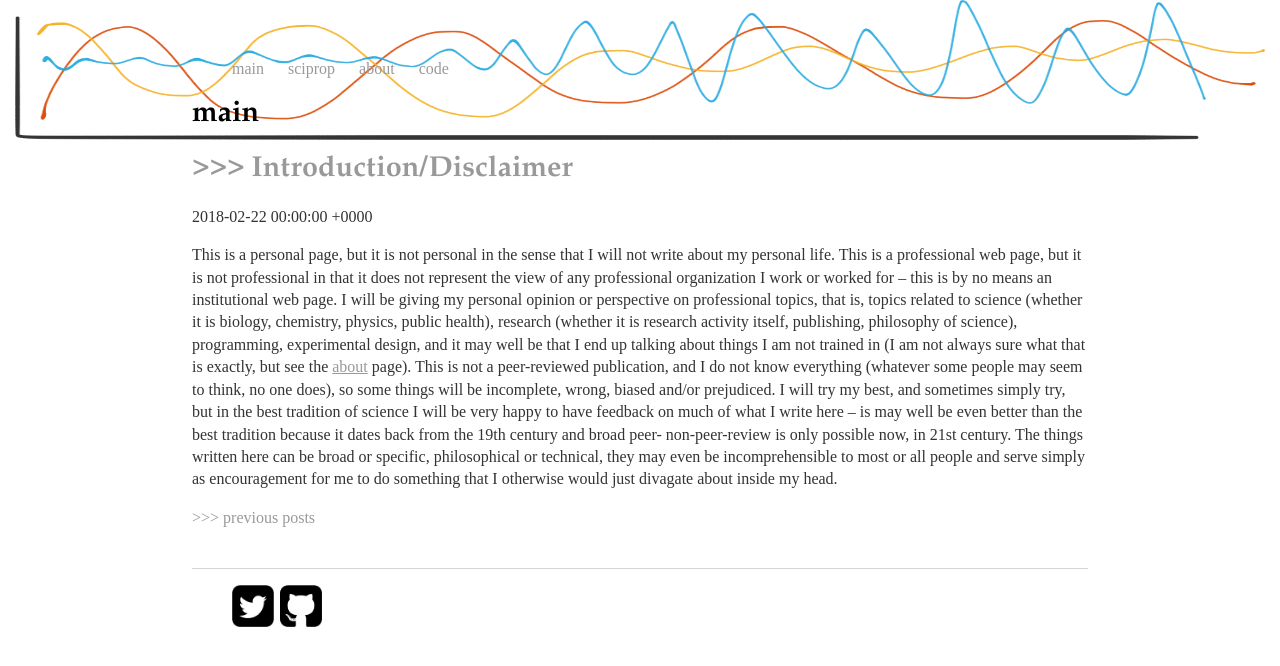
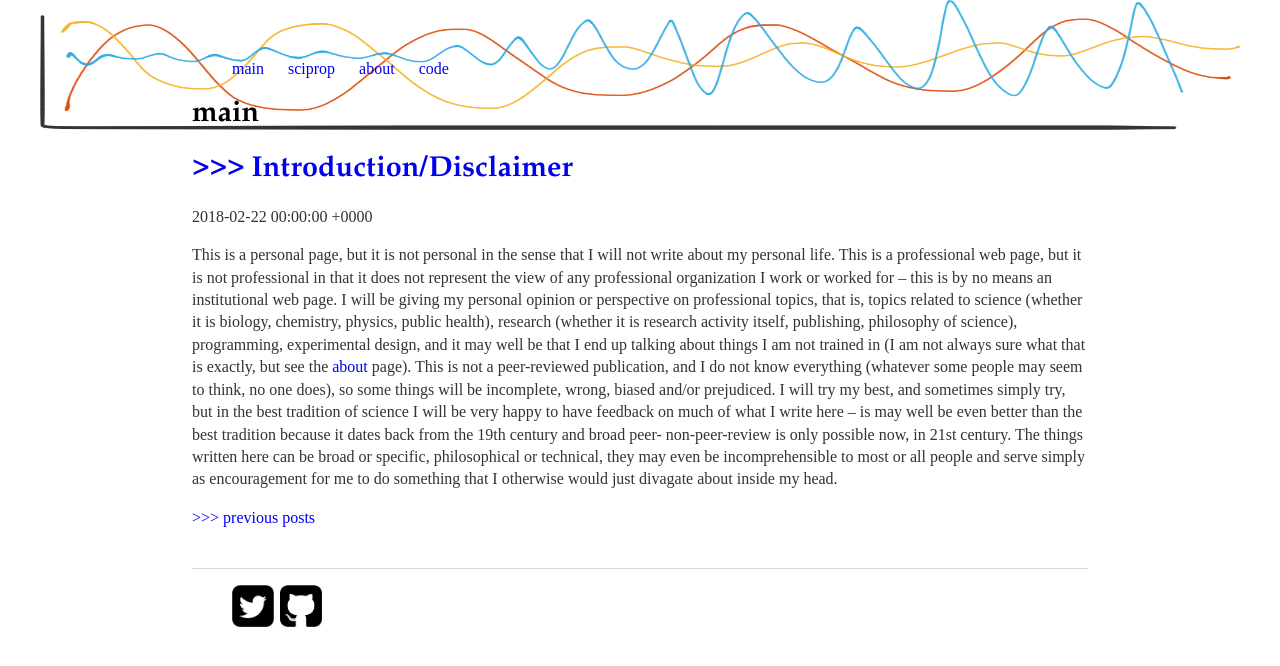
Before and after one commit to caesoma/caesoma.github.io, a Jekyll site: the page built from index.html, in a window 1280 px wide. Shown: the top 666 px of the page. Built offline with Jekyll 4.4.1, drawn with Linux system fonts in a browser that asks for light colours; the list of posts is cut into pages by our own code.

Commit message:
layout changes

```diff
--- a/css/main.css
+++ b/css/main.css
@@ -2,7 +2,7 @@ body {
     background-image: url(../images/gp.png);
     background-position: center top;
     background-repeat: no-repeat;
-    background-size: 1250px 140px;
+    background-size: 1200px 130px;
     margin: 60px auto;
     width: 70%;
 }
@@ -25,9 +25,9 @@ footer ul li {
 }
 
 a {
+  text-decoration: none;
   font-family: "Palatino Linotype", "Book Antiqua", Palatino, serif
-  text-decoration: none;
-  color: #999;
+  color: #6495ED;
 }
 
 h1 {
```
